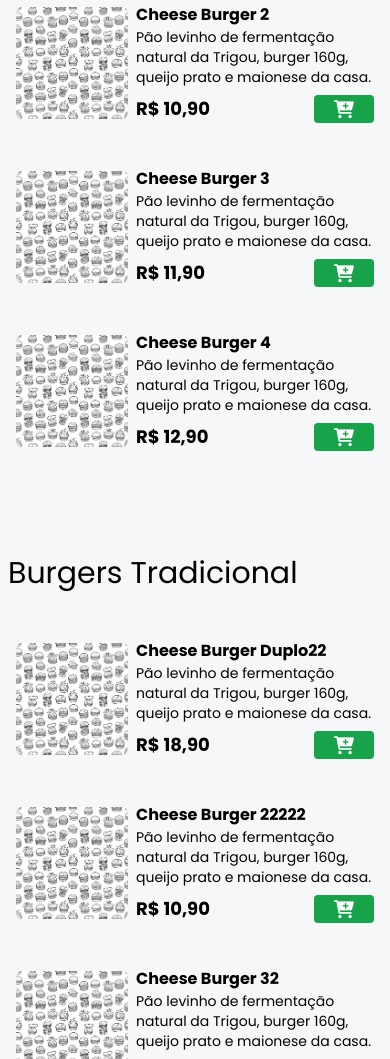
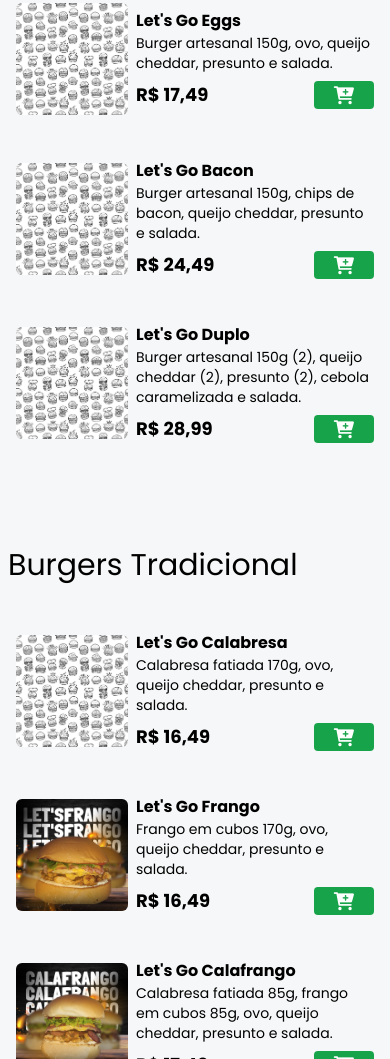
Before and after one commit to JcSouzaa01/CardapioOnline, a website: page index.html in a window 390 px wide. Shown: the part 941-2000 px from the top of the page. Drawn offline with nearby package versions, Linux system fonts and the light colour scheme.

Commit message:
produtos: Adiciona produtos
- Adicionados os produtos
- Ajuste na navegação

```diff
--- a/script/bebidas.js
+++ b/script/bebidas.js
@@ -1,16 +1,28 @@
 document.addEventListener('DOMContentLoaded', function () {
     const beverages = [
         {
-            name: 'Cola cola lata',
-            valor: '6,90',
-            price: 6.90,
-            image: './img/refri-1.png'
+            name: 'Coca-Cola 1L',
+            valor: '7,50',
+            price: 7.50,
+            image: './img/Refris/coca1l-2.png'
         },
         {
-            name: 'Guaraná lata',
-            valor: '5,90',
-            price: 5.90,
-            image: './img/refri-1.png'
+            name: 'Guaraná 1L',
+            valor: '6,00',
+            price: 6.00,
+            image: './img/Refris/guarana1l.png'
+        },
+        {
+            name: 'Coca-Cola 350ml',
+            valor: '5,00',
+            price: 5.00,
+            image: './img/Refris/refri-1.png'
+        },
+        {
+            name: 'Guaraná 350ml',
+            valor: '5,00',
+            price: 5.00,
+            image: './img/Refris/refri-2.png'
         }
     ];
 
@@ -41,17 +53,75 @@ document.addEventListener('DOMContentLoaded', function () {
 document.addEventListener('DOMContentLoaded', function () {
     const beverages2 = [
         {
-            name: 'Cola cola lata 111',
-            valor: '6,90',
-            price: 6.90,
-            image: './img/refri-1.png'
+            name: 'Acerola 400ml C/Água',
+            description: "Polpa de Fruta",
+            valor: '5,00',
+            price: 5.00,
+            image: './img/Sucos/sucoAcerola.png'
         },
         {
-            name: 'Guaraná lata 222',
-            valor: '5,90',
-            price: 5.90,
-            image: './img/refri-1.png'
-        }
+            name: 'Acerola 400ml C/Leite',
+            description: "Polpa de Fruta",
+            valor: '6,00',
+            price: 6.00,
+            image: './img/Sucos/sucoAcerola.png'
+        },
+        {
+            name: 'Goiaba 400ml C/Água',
+            description: "Polpa de Fruta",
+            valor: '5,00',
+            price: 5.00,
+            image: './img/Sucos/sucoGoiaba.png'
+        },
+        {
+            name: 'Goiaba 400ml C/Leite',
+            description: "Polpa de Fruta",
+            valor: '6,00',
+            price: 6.00,
+            image: './img/Sucos/sucoGoiaba.png'
+        },
+        {
+            name: 'Graviola 400ml C/Água',
+            description: "Polpa de Fruta",
+            valor: '5,00',
+            price: 5.00,
+            image: './img/Sucos/sucoGraviola.png'
+        },
+        {
+            name: 'Graviola 400ml C/Leite',
+            description: "Polpa de Fruta",
+            valor: '6,00',
+            price: 6.00,
+            image: './img/Sucos/sucoGraviola.png'
+        },
+        {
+            name: 'Maracujá 400ml C/Água',
+            description: "Polpa de Fruta",
+            valor: '5,00',
+            price: 5.00,
+            image: './img/Sucos/sucoMaracuja.png'
+        },
+        {
+            name: 'Maracujá 400ml C/Leite',
+            description: "Polpa de Fruta",
+            valor: '6,00',
+            price: 6.00,
+            image: './img/Sucos/sucoMaracuja.png'
+        },
+        {
+            name: 'Caju 400ml C/Água',
+            description: "Polpa de Fruta",
+            valor: '5,00',
+            price: 5.00,
+            image: './img/Sucos/sucoCaju.png'
+        },
+        {
+            name: 'Caju 400ml C/Leite',
+            description: "Polpa de Fruta",
+            valor: '6,00',
+            price: 6.00,
+            image: './img/Sucos/sucoCaju.png'
+        },
     ];
 
     const beverageContainer2 = document.getElementById('bebidas-container2');
@@ -63,6 +133,7 @@ document.addEventListener('DOMContentLoaded', function () {
             <img src="${beverage2.image}" alt="${beverage2.name}" class="w-24 h-24 rounded-md">
             <div class="w-full">
                 <p class="font-bold">${beverage2.name}</p>
+                <p class="text-sm">${beverage2.description}</p>
                 <div class="flex items-center gap-2 justify-between mt-3">
                     <p class="font-bold text-lg">R$ ${beverage2.valor}</p>
                     <button class="bg-green-600 px-5 rounded add-to-cart-btn hover:scale-125 duration-200"
@@ -77,3 +148,43 @@ document.addEventListener('DOMContentLoaded', function () {
         beverageContainer2.appendChild(beverageElement2);
     });
 });
+
+document.addEventListener('DOMContentLoaded', function () {
+    const beverages3 = [
+        {
+            name: 'Água Mineral S/Gás',
+            valor: '2,00',
+            price: 2.00,
+            image: './img/Sobremesa/aguaMineral-3.png'
+        },
+        {
+            name: 'Água Mineral C/Gás',
+            valor: '3,00',
+            price: 3.00,
+            image: './img/Sobremesa/aguaMineral-3.png'
+        }
+    ];
+
+    const beverageContainer3 = document.getElementById('bebidas-container3');
+
+    beverages3.forEach(beverage3 => {
+        const beverageElement3 = document.createElement('div');
+        beverageElement3.className = 'p-2 flex w-full gap-2 items-center';
+        beverageElement3.innerHTML = `
+            <img src="${beverage3.image}" alt="${beverage3.name}" class="w-24 h-24 rounded-md">
+            <div class="w-full">
+                <p class="font-bold">${beverage3.name}</p>
+                <div class="flex items-center gap-2 justify-between mt-3">
+                    <p class="font-bold text-lg">R$ ${beverage3.valor}</p>
+                    <button class="bg-green-600 px-5 rounded add-to-cart-btn hover:scale-125 duration-200"
+                        data-name="${beverage3.name}"
+                        data-price="${beverage3.price.toFixed(2)}"
+                        data-valor="${beverage3.valor}">
+                        <i class="fa fa-cart-plus text-lg text-white"></i>
+                    </button>
+                </div>
+            </div>
+        `;
+        beverageContainer3.appendChild(beverageElement3);
+    });
+});
--- a/script/burgers.js
+++ b/script/burgers.js
@@ -1,32 +1,32 @@
 document.addEventListener('DOMContentLoaded', function () {
     const burgers = [
         {
-            name: 'Cheese Burger Duplo',
-            description: 'Pão levinho de fermentação natural da Trigou, burger 160g, queijo prato e maionese da casa.',
-            valor: '18,90',
-            price: 18.90,
-            image: './img/bg-2 1.png'
+            name: "Let's Go Simples",
+            description: 'Burger artesanal 150g, queijo cheddar, presunto e salada.',
+            valor: '16,49',
+            price: 16.49,
+            image: './img/Burger/bg-2 1.png'
         },
         {
-            name: 'Cheese Burger 2',
-            description: 'Pão levinho de fermentação natural da Trigou, burger 160g, queijo prato e maionese da casa.',
-            valor: '10,90',
-            price: 10.90,
-            image: './img/bg-2 1.png'
+            name: "Let's Go Eggs",
+            description: 'Burger artesanal 150g, ovo, queijo cheddar, presunto e salada.',
+            valor: '17,49',
+            price: 17.49,
+            image: './img/Burger/bg-2 1.png'
         },
         {
-            name: 'Cheese Burger 3',
-            description: 'Pão levinho de fermentação natural da Trigou, burger 160g, queijo prato e maionese da casa.',
-            valor: '11,90',
-            price: 11.90,
-            image: './img/bg-2 1.png'
+            name: "Let's Go Bacon",
+            description: 'Burger artesanal 150g, chips de bacon, queijo cheddar, presunto e salada.',
+            valor: '24,49',
+            price: 24.49,
+            image: './img/Burger/bg-2 1.png'
         },
         {
-            name: 'Cheese Burger 4',
-            description: 'Pão levinho de fermentação natural da Trigou, burger 160g, queijo prato e maionese da casa.',
-            valor: '12,90',
-            price: 12.90,
-            image: './img/bg-2 1.png'
+            name: "Let's Go Duplo",
+            description: 'Burger artesanal 150g (2), queijo cheddar (2), presunto (2), cebola caramelizada e salada.',
+            valor: '28,99',
+            price: 28.99,
+            image: './img/Burger/bg-2 1.png'
         }
     ];
 
@@ -37,7 +37,7 @@ document.addEventListener('DOMContentLoaded', function () {
         burgerElement.className = 'p-2 flex gap-2 items-center';
         burgerElement.innerHTML = `
             <img src="${burger.image}" alt="${burger.name}" class="w-28 h-28 rounded-md">
-            <div>
+            <div class="w-full">
                 <p class="font-bold">${burger.name}</p>
                 <p class="text-sm">${burger.description}</p>
                 <div class="flex items-center gap-2 justify-between mt-2">
@@ -58,32 +58,39 @@ document.addEventListener('DOMContentLoaded', function () {
 document.addEventListener('DOMContentLoaded', function () {
     const burgers1 = [
         {
-            name: 'Cheese Burger Duplo22',
-            description: 'Pão levinho de fermentação natural da Trigou, burger 160g, queijo prato e maionese da casa.',
-            valor: '18,90',
-            price: 18.90,
-            image: './img/bg-2 1.png'
+            name: "Let's Go Calabresa",
+            description: 'Calabresa fatiada 170g, ovo, queijo cheddar, presunto e salada.',
+            valor: '16,49',
+            price: 16.49,
+            image: './img/Burger/bg-2 1.png'
         },
         {
-            name: 'Cheese Burger 22222',
-            description: 'Pão levinho de fermentação natural da Trigou, burger 160g, queijo prato e maionese da casa.',
-            valor: '10,90',
-            price: 10.90,
-            image: './img/bg-2 1.png'
+            name: "Let's Go Frango",
+            description: 'Frango em cubos 170g, ovo, queijo cheddar, presunto e salada.',
+            valor: '16,49',
+            price: 16.49,
+            image: './img/Burger/LetsFrango 1.png'
         },
         {
-            name: 'Cheese Burger 32',
-            description: 'Pão levinho de fermentação natural da Trigou, burger 160g, queijo prato e maionese da casa.',
-            valor: '11,90',
-            price: 11.90,
-            image: './img/bg-2 1.png'
+            name: "Let's Go Calafrango",
+            description: 'Calabresa fatiada 85g, frango em cubos 85g, ovo, queijo cheddar, presunto e salada.',
+            valor: '17,49',
+            price: 17.49,
+            image: './img/Burger/LetsCalafrango 1.png'
         },
         {
-            name: 'Cheese Burger 42',
-            description: 'Pão levinho de fermentação natural da Trigou, burger 160g, queijo prato e maionese da casa.',
-            valor: '12,90',
-            price: 12.90,
-            image: './img/bg-2 1.png'
+            name: "Let's Go Carne do Sol",
+            description: 'Carne do sol em cubos 190g, ovo, queijo cheddar, cebola caramelizada, presunto e salada.',
+            valor: '23,99',
+            price: 23.99,
+            image: './img/Burger/bg-2 1.png'
+        },
+        {
+            name: "Let's Go Alcatra",
+            description: 'Carne de alcatra em cubos 190g, ovo, queijo cheddar, cebola caramelizada, presunto e salada.',
+            valor: '26,49',
+            price: 26.49,
+            image: './img/Burger/LetsAlcatra 1.png'
         }
     ];
 
@@ -94,7 +101,7 @@ document.addEventListener('DOMContentLoaded', function () {
         burgerElement2.className = 'p-2 flex gap-2 items-center';
         burgerElement2.innerHTML = `
             <img src="${burger2.image}" alt="${burger2.name}" class="w-28 h-28 rounded-md">
-            <div>
+            <div class="w-full">
                 <p class="font-bold">${burger2.name}</p>
                 <p class="text-sm">${burger2.description}</p>
                 <div class="flex items-center gap-2 justify-between mt-2">
```
Also changed, not shown: index.html (+12 -5 lines), img/Burger/LetsAlcatra 1.png (added), img/Burger/LetsCalafrango 1.png (added), img/Burger/LetsFrango 1.png (added), img/Burger/bg-2 1.png (renamed from img/bg-2 1.png), img/Refris/coca1l-2.png (added), img/Refris/guarana1l.png (added), img/Refris/refri-1.png (renamed from img/refri-1.png), img/Refris/refri-2.png (added), img/Sobremesa/aguaMineral-3.png (added), img/Sucos/sucoAcerola.png (added), img/Sucos/sucoCaju.png (added), img/Sucos/sucoGoiaba.png (added), img/Sucos/sucoGraviola.png (added), 2 more files.
